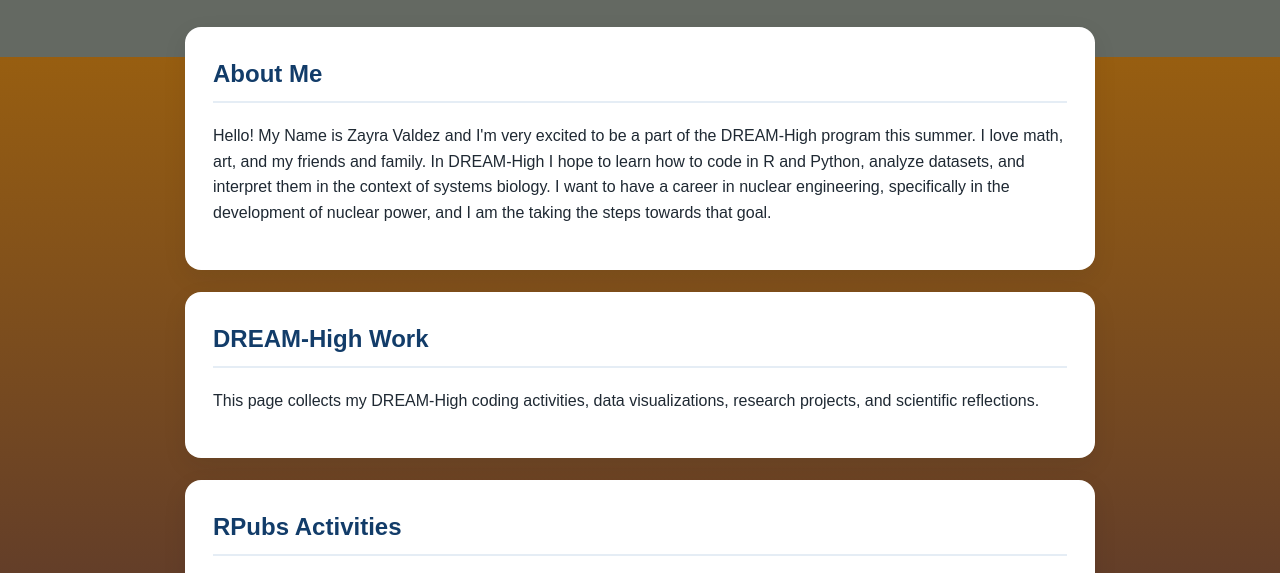
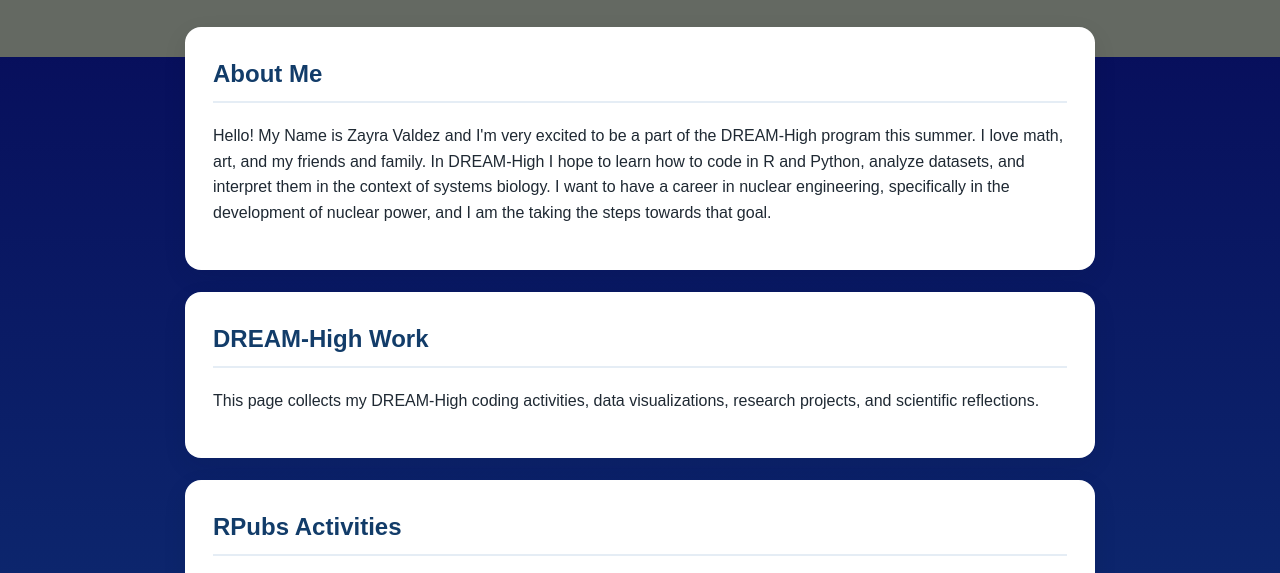
Before and after one commit to zyrvldz/z-valdez.github.io, a plain HTML site: page index.html in a window 1280 px wide. Shown: the part 213-786 px from the top of the page. Drawn offline with Linux system fonts and the light colour scheme.

Commit message:
Update style.css

```diff
--- a/style.css
+++ b/style.css
@@ -5,7 +5,7 @@ body {
   font-family: Arial, Helvetica, sans-serif;
   line-height: 1.6;
   color: #1f2933;
-  background: linear-gradient(#B36F04,#050454)
+  background: linear-gradient(#050454,#154D8A)
 }
 
 .hero {
```
